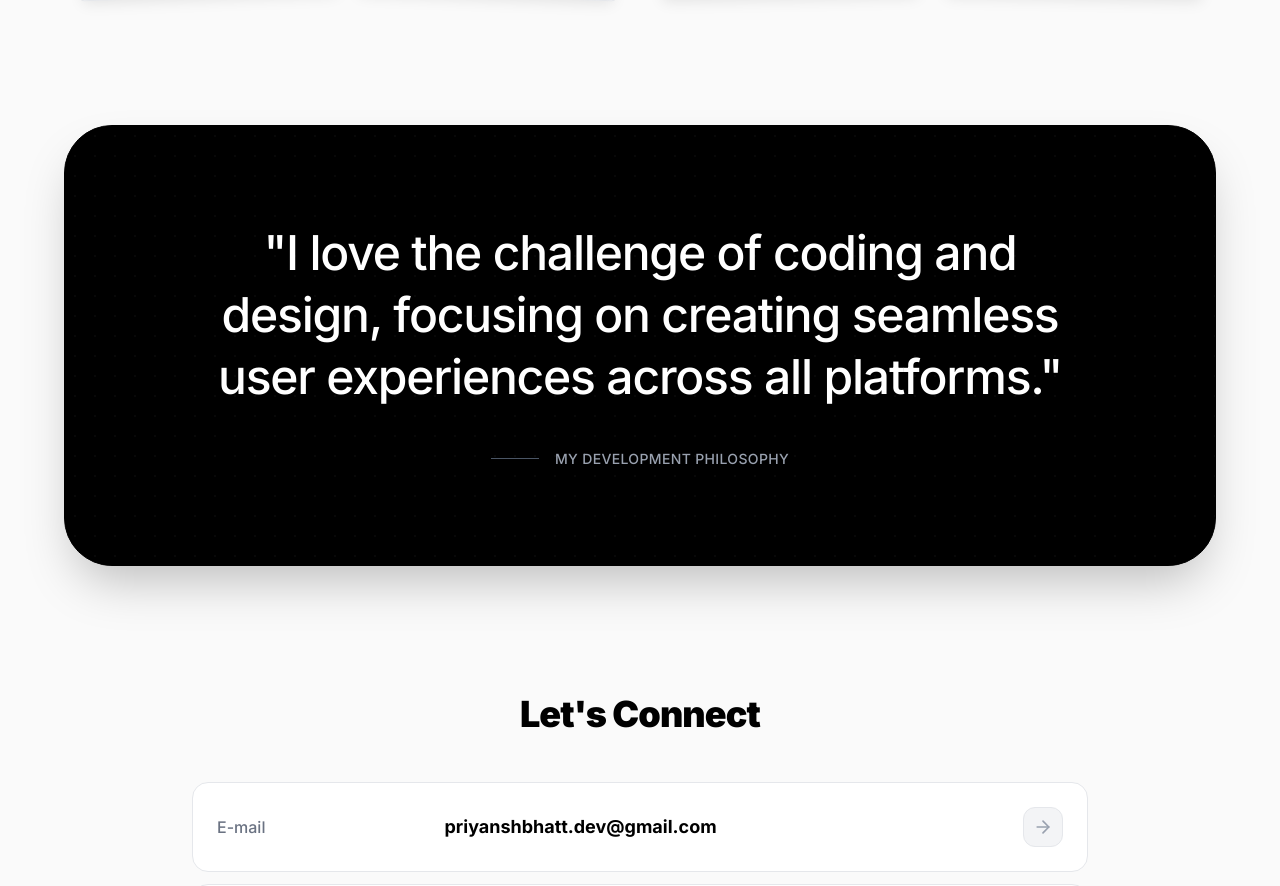
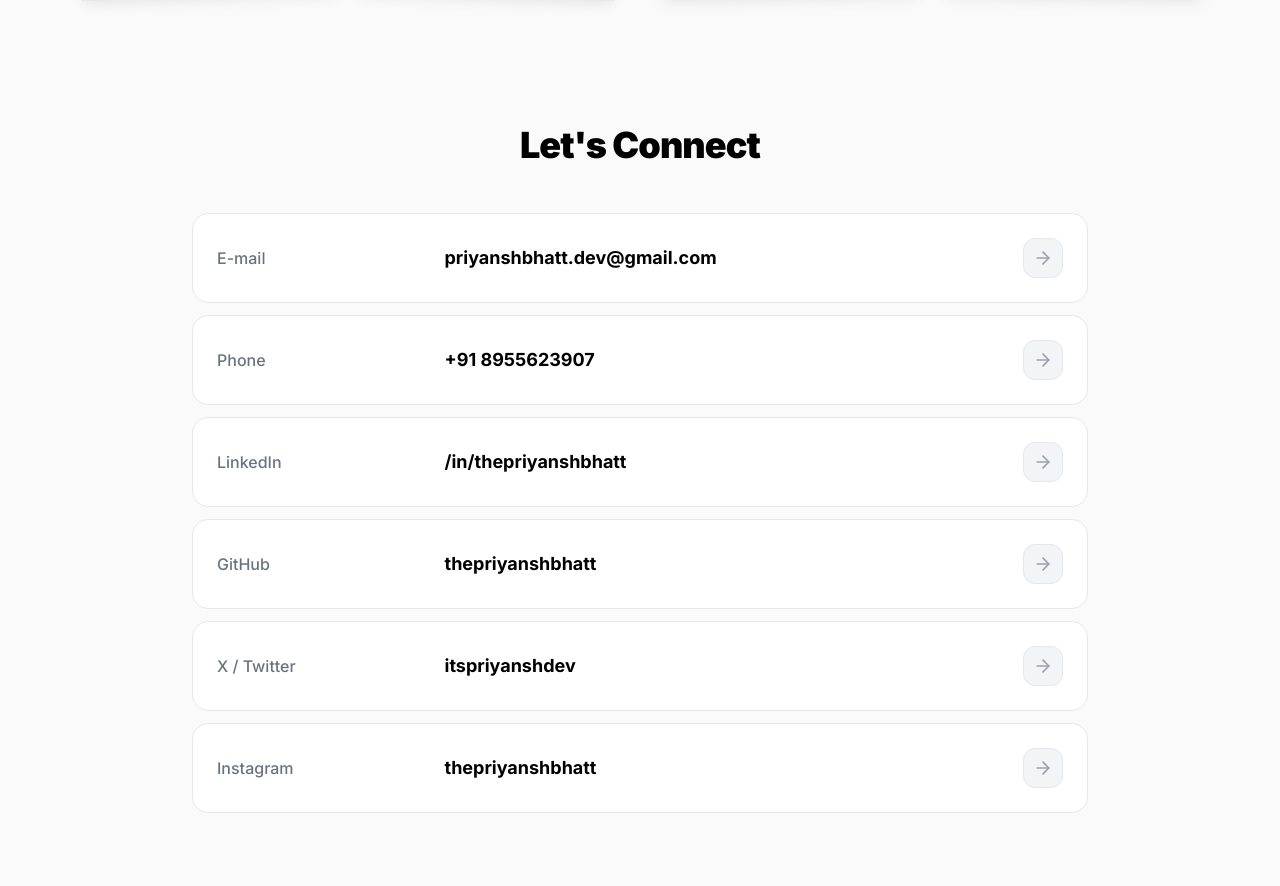
Before and after one commit to thepriyanshbhatt/Shrynkly-URL-Shortner, a React (Vite) app in the folder frontend/: page /about in a window 1280 px wide. Shown: the part 1092-1978 px from the top of the page. Built offline with nearby package versions, Linux system fonts and the light colour scheme.

Commit message:
Remove the block quote section as requested

```diff
--- a/frontend/src/pages/About.jsx
+++ b/frontend/src/pages/About.jsx
@@ -122,19 +122,7 @@ export default function About() {
           </div>
         </div>
 
-        {/* 3. The Quote Block */}
-        <div className="w-full bg-black dark:bg-[#111] rounded-[3rem] p-12 lg:p-24 text-center shadow-2xl relative overflow-hidden border border-black dark:border-white/10">
-          <div className="absolute inset-0 opacity-[0.03] bg-[radial-gradient(#fff_1px,transparent_1px)] [background-size:20px_20px]"></div>
-          <div className="relative z-10 max-w-4xl mx-auto flex flex-col items-center">
-            <p className="text-2xl md:text-3xl lg:text-5xl font-medium text-white leading-[1.3] mb-10 tracking-tight">
-              "I love the challenge of coding and design, focusing on creating seamless user experiences across all platforms."
-            </p>
-            <div className="flex items-center gap-4 text-gray-400 font-medium tracking-wide text-sm uppercase">
-              <span className="w-12 h-[1px] bg-gray-600"></span>
-              My Development Philosophy
-            </div>
-          </div>
-        </div>
+
 
         {/* 4. Let's Connect Section */}
         <div className="flex flex-col items-center w-full pb-12">
```
